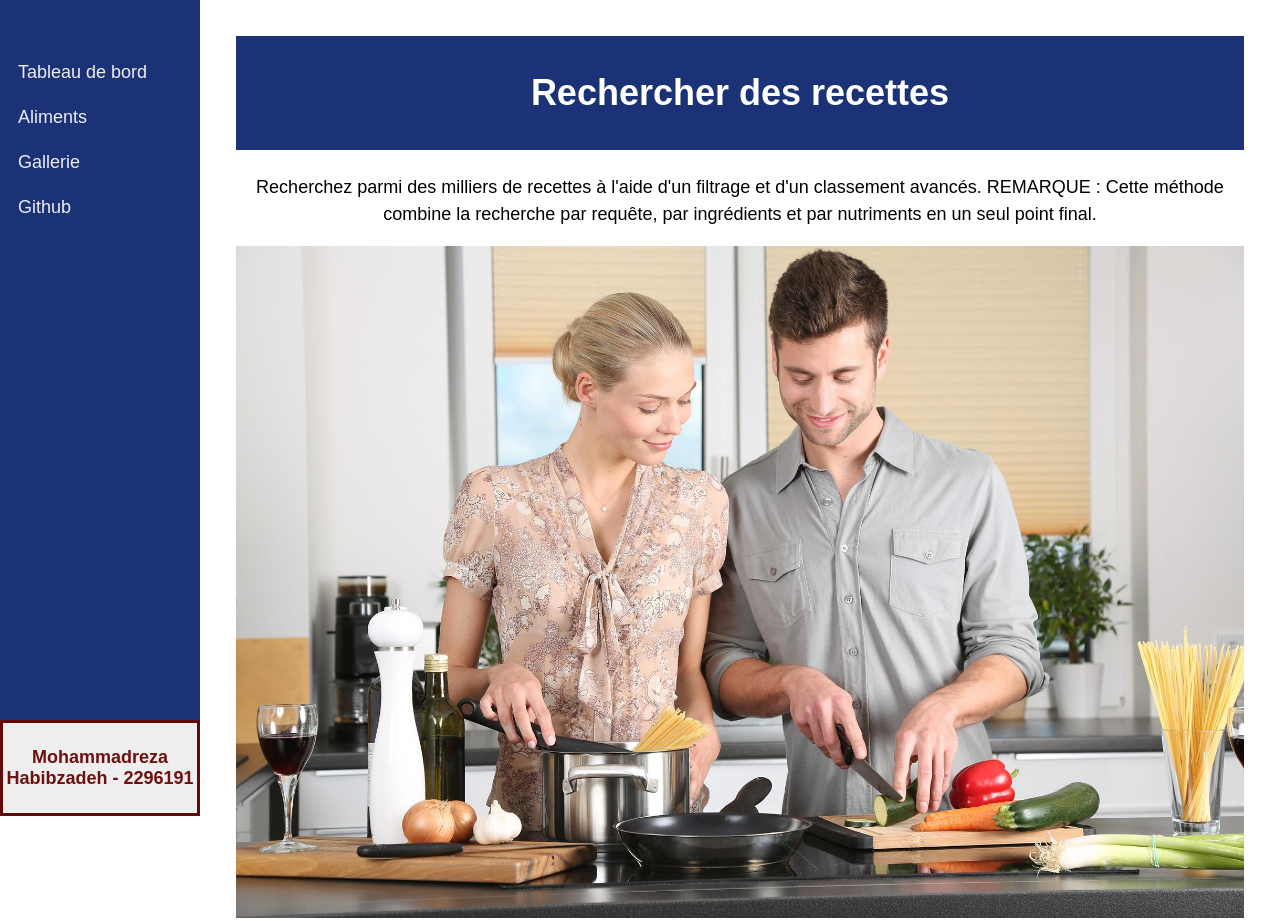
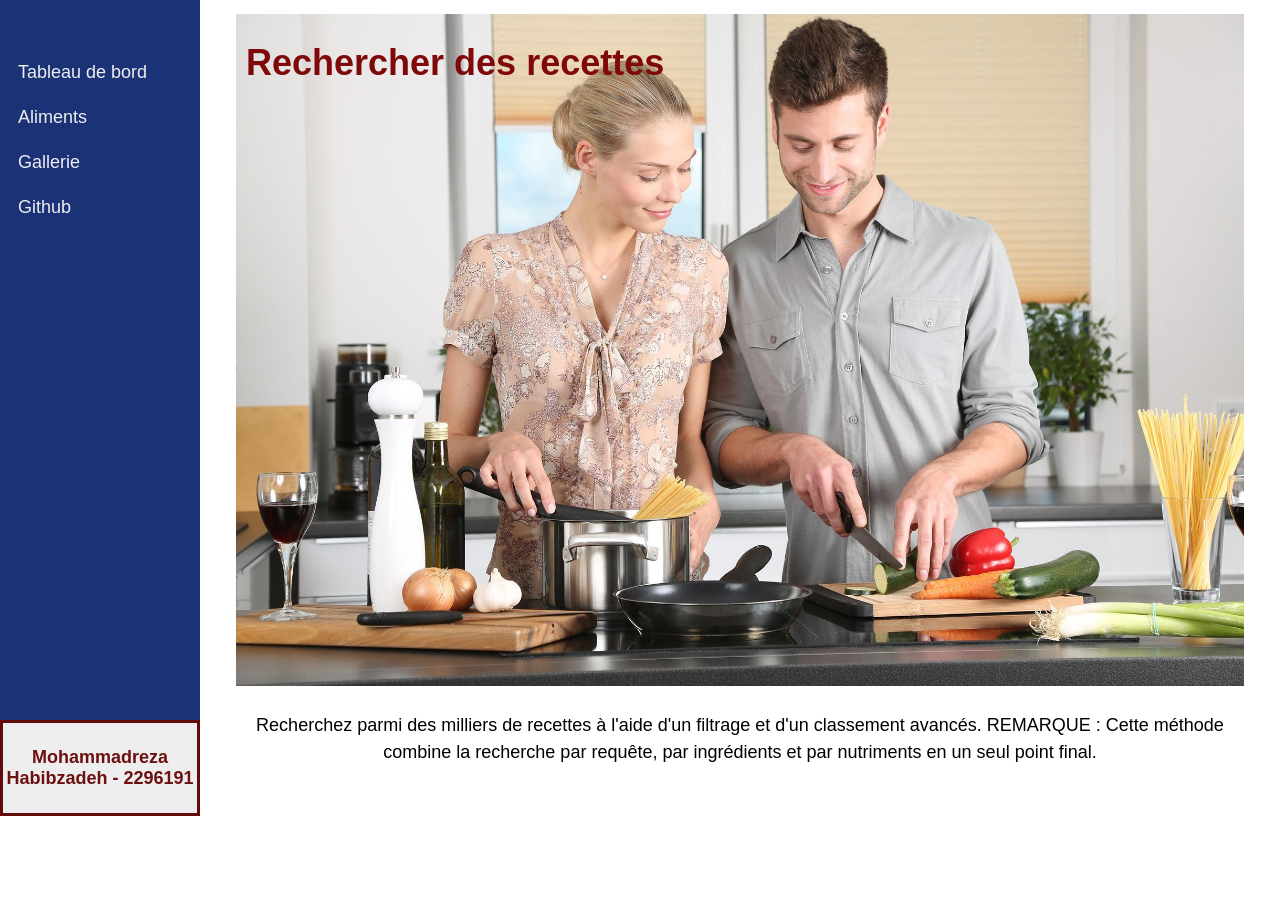
Before and after one commit to farzad283/SPA-RestAPI, a website with bundled scripts: page frontend/index.html in a window 1280 px wide. Built offline with nearby package versions, Linux system fonts and the light colour scheme.

Commit message:
modifier css

```diff
--- a/frontend/static/css/style.css
+++ b/frontend/static/css/style.css
@@ -68,24 +68,32 @@ a {
     text-align: center;
 }
 
-.position,.position_Dash{
+.position{
     text-align: center;
 }
 
-.position_Dash h1 {
-    background-color: #1b3277;
 
-    padding: 30px;
+.position_Dash a{
+    color: rgb(127, 9, 9);
+    text-decoration: none;
 }
 
-.position_Dash a{
-    color: white;
-    text-decoration: none;
+.position_Dash h1{
+    position: relative;
+    z-index: 1;
+    left: 10px;
+}
+.position_Dash p{
+   text-align: center;
+   position: relative;
+   bottom: 100px;
 }
 
 .position_img{
     width: 100%;
     height: 100%;
+    position: relative;
+    top: -100px;
 }
 
 .nav__information{
--- a/frontend/static/js/views/Dashboard.js
+++ b/frontend/static/js/views/Dashboard.js
@@ -10,8 +10,8 @@ export default class extends AbstractView{
         return `
         <div class=position_Dash>
         <h1><a href="/foods" data-link>Rechercher des recettes</a></h1>
+        <img class=position_img src="static/img/recherch.jpg">
         <p>Recherchez parmi des milliers de recettes à l'aide d'un filtrage et d'un classement avancés. REMARQUE : Cette méthode combine la recherche par requête, par ingrédients et par nutriments en un seul point final.</p>
-        <img class=position_img src="static/img/recherch.jpg">
         </div>
         `
 
```
